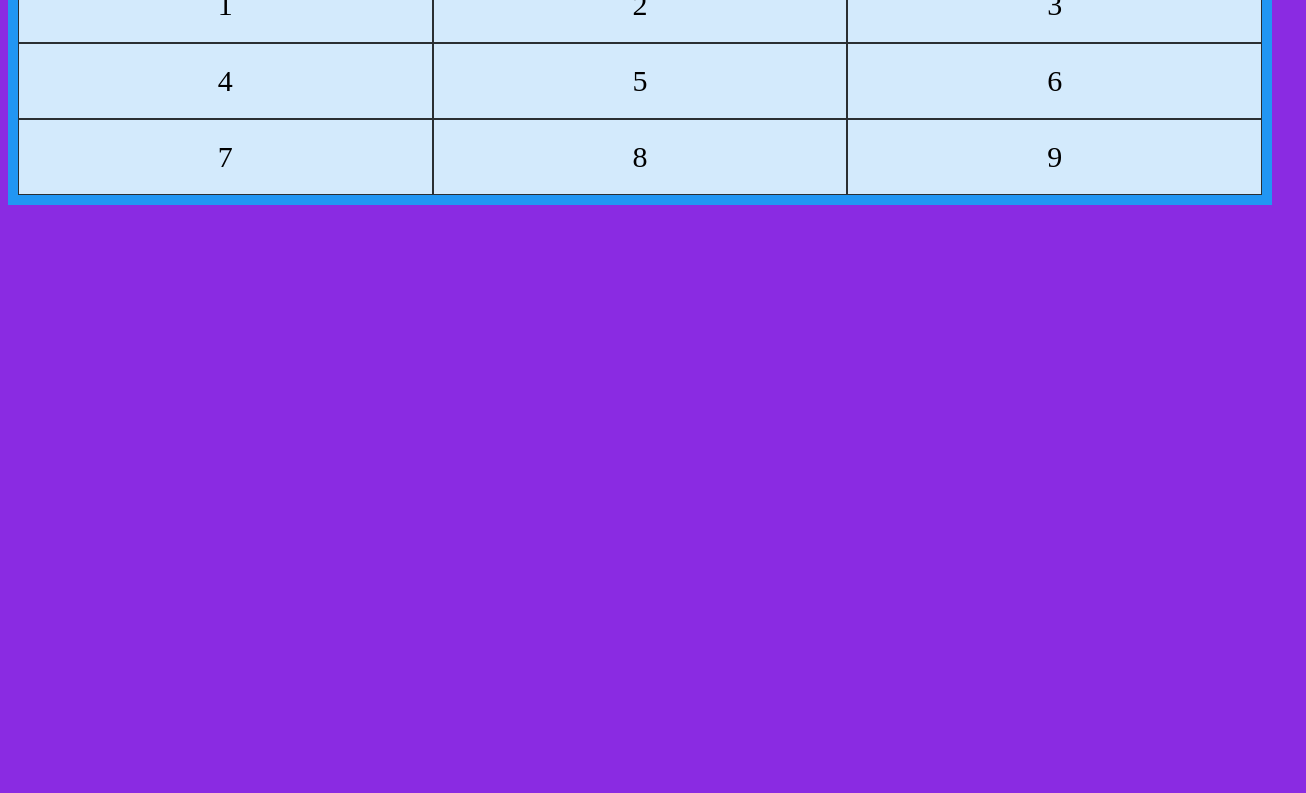
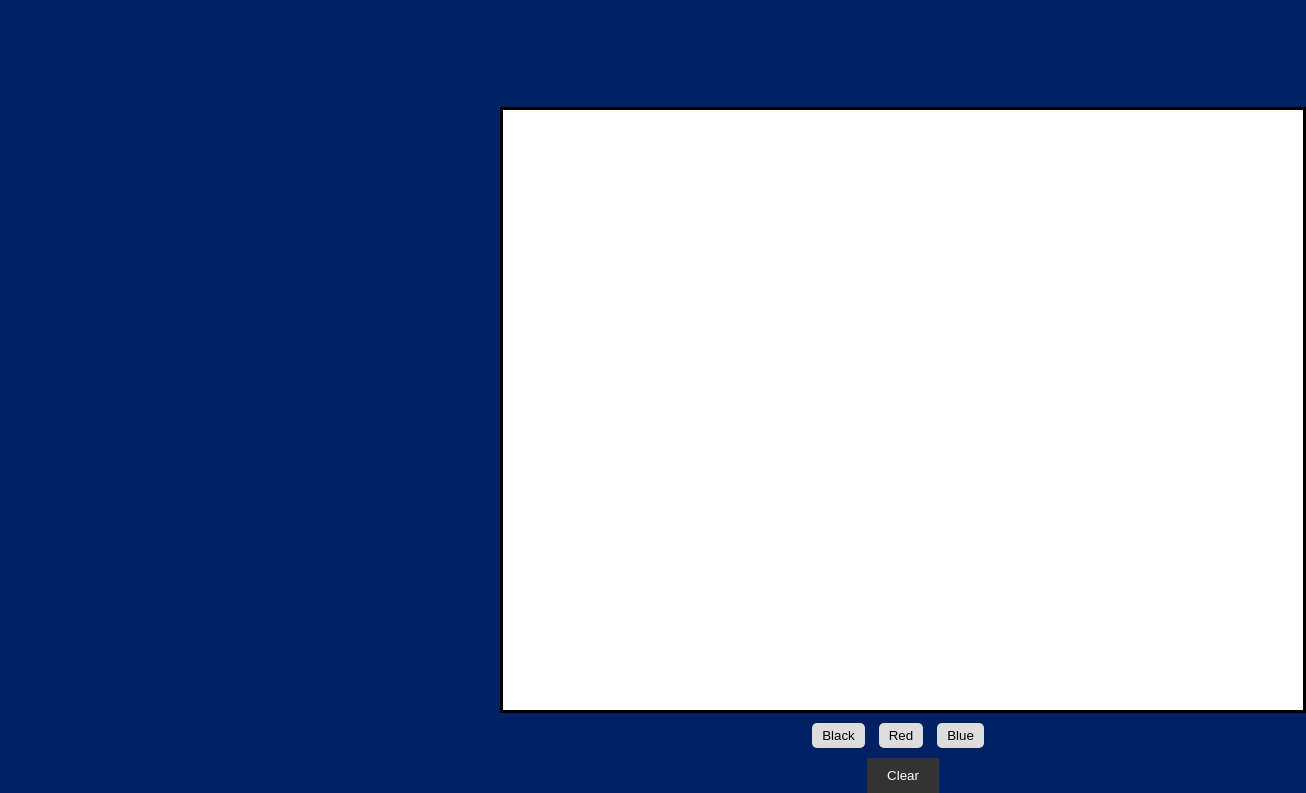
Before and after one commit to CrypticNothings/4Aurora, a plain HTML site: page Photos.html in a window 1280 px wide. Shown: the part 51-844 px from the top of the page, 1306 px wide, since content can reach past the window. Before the commit the page ends 800 px from the top, so only its background shows below. Drawn offline with Linux system fonts and the light colour scheme.

Commit message:
Added drawing board
Inserted Drawing Board in Arts and Crafts and updated some sections

```diff
--- a/Photos.html
+++ b/Photos.html
@@ -4,7 +4,7 @@
 <head>
   <meta charset="UTF-8" />
   <meta name="viewport" content="width=device-width, initial-scale=1.0" />
-  <title>Room 666-Arts & Crafts</title>
+  <title>Room 1115-Arts & Crafts</title>
   <link rel="stylesheet" href="Pstyle.css" />
 </head>
 <header>
@@ -12,22 +12,21 @@
     <a href="#Welcome" class="w3-bar-item w3-button">Rm.329</a>
     <a href="Blog.html" class="w3-bar-item w3-button">Rm.916</a>
     <a href="Notes.html" class="w3-bar-item w3-button">Rm.815</a>
-    <a href="Photos.html" class="w3-bar-item w3-button">Rm.666</a>
+    <a href="Photos.html" class="w3-bar-item w3-button">Rm.1115</a>
     <a href="Music Room.html" class="w3-bar-item w3-button">Rm.427</a>
   </div>
 </header>
-
+<br>
 <body>
-    <section>
-    <div class="grid-container">
-        <div class="grid-item">1</div>
-        <div class="grid-item">2</div>
-        <div class="grid-item">3</div>
-        <div class="grid-item">4</div>
-        <div class="grid-item">5</div>
-        <div class="grid-item">6</div>
-        <div class="grid-item">7</div>
-        <div class="grid-item">8</div>
-        <div class="grid-item">9</div>
-      </div>
+    <section class="board">
+      <div id="drawing-board">
+        <canvas id="canvas" width="800" height="600"></canvas>
+    </div>
+    <div id="color-buttons">
+        <button class="color-button" id="black">Black</button>
+        <button class="color-button" id="red">Red</button>
+        <button class="color-button" id="blue">Blue</button>
+    </div>
+    <button id="clear-button">Clear</button>
     </section>
+    <script src="photo.js"></script>
--- a/Pstyle.css
+++ b/Pstyle.css
@@ -1,5 +1,11 @@
 body {
-    background-color: blueviolet;
+    background-color: rgb(0, 32, 100);
+    align-items: center;
+    justify-content: center;
+    display:inline-block;
+    min-height: 100vh;
+    margin: 0;
+
 }
 
 .w3-bar-item {
@@ -27,16 +33,43 @@ body {
     width: 100%;
   }
 
-  .grid-container {
-    display: grid;
-    grid-template-columns: auto auto auto;
-    background-color: #2196F3;
-    padding: 10px;
-  }
-  .grid-item {
-    background-color: rgba(255, 255, 255, 0.8);
-    border: 1px solid rgba(0, 0, 0, 0.8);
-    padding: 20px;
-    font-size: 30px;
-    text-align: center;
-  }
+
+  #drawing-board {
+    border: 2px solid black;
+    background-color: white;
+    position: relative;
+}
+
+canvas {
+    display: block;
+    border: 1px solid black;
+    cursor: crosshair;
+}
+
+#color-buttons {
+    margin-top: 10px;
+}
+
+.color-button {
+    margin-right: 10px;
+    padding: 5px 10px;
+    border: none;
+    cursor: pointer;
+    border-radius: 5px;
+    background-color: #ddd;
+}
+
+#clear-button {
+    margin-top: 10px;
+    padding: 10px 20px;
+    border: none;
+    background-color: #333;
+    color: white;
+    cursor: pointer;
+}
+
+.board {
+  margin-top: 140px;
+  text-align: center;
+  margin-left: 500px;
+}
--- /dev/null
+++ b/photo.js
@@ -0,0 +1,47 @@
+const canvas = document.getElementById("canvas");
+const context = canvas.getContext("2d");
+const clearButton = document.getElementById("clear-button");
+const colorButtons = document.querySelectorAll(".color-button");
+
+let isDrawing = false;
+let currentColor = "black";
+
+canvas.addEventListener("mousedown", startDrawing);
+canvas.addEventListener("mousemove", draw);
+canvas.addEventListener("mouseup", stopDrawing);
+clearButton.addEventListener("click", clearCanvas);
+
+colorButtons.forEach(button => {
+    button.addEventListener("click", changeColor);
+});
+
+function startDrawing(e) {
+    isDrawing = true;
+    context.beginPath();
+    context.moveTo(e.clientX - canvas.getBoundingClientRect().left, e.clientY - canvas.getBoundingClientRect().top);
+}
+
+function draw(e) {
+    if (!isDrawing) return;
+
+    context.lineWidth = 2;
+    context.lineCap = "round";
+    context.strokeStyle = currentColor;
+
+    context.lineTo(e.clientX - canvas.getBoundingClientRect().left, e.clientY - canvas.getBoundingClientRect().top);
+    context.stroke();
+}
+
+function stopDrawing() {
+    isDrawing = false;
+    context.beginPath();
+}
+
+function clearCanvas() {
+    context.clearRect(0, 0, canvas.width, canvas.height);
+}
+
+function changeColor(e) {
+    currentColor = e.target.id;
+    context.strokeStyle = currentColor;
+}
```
